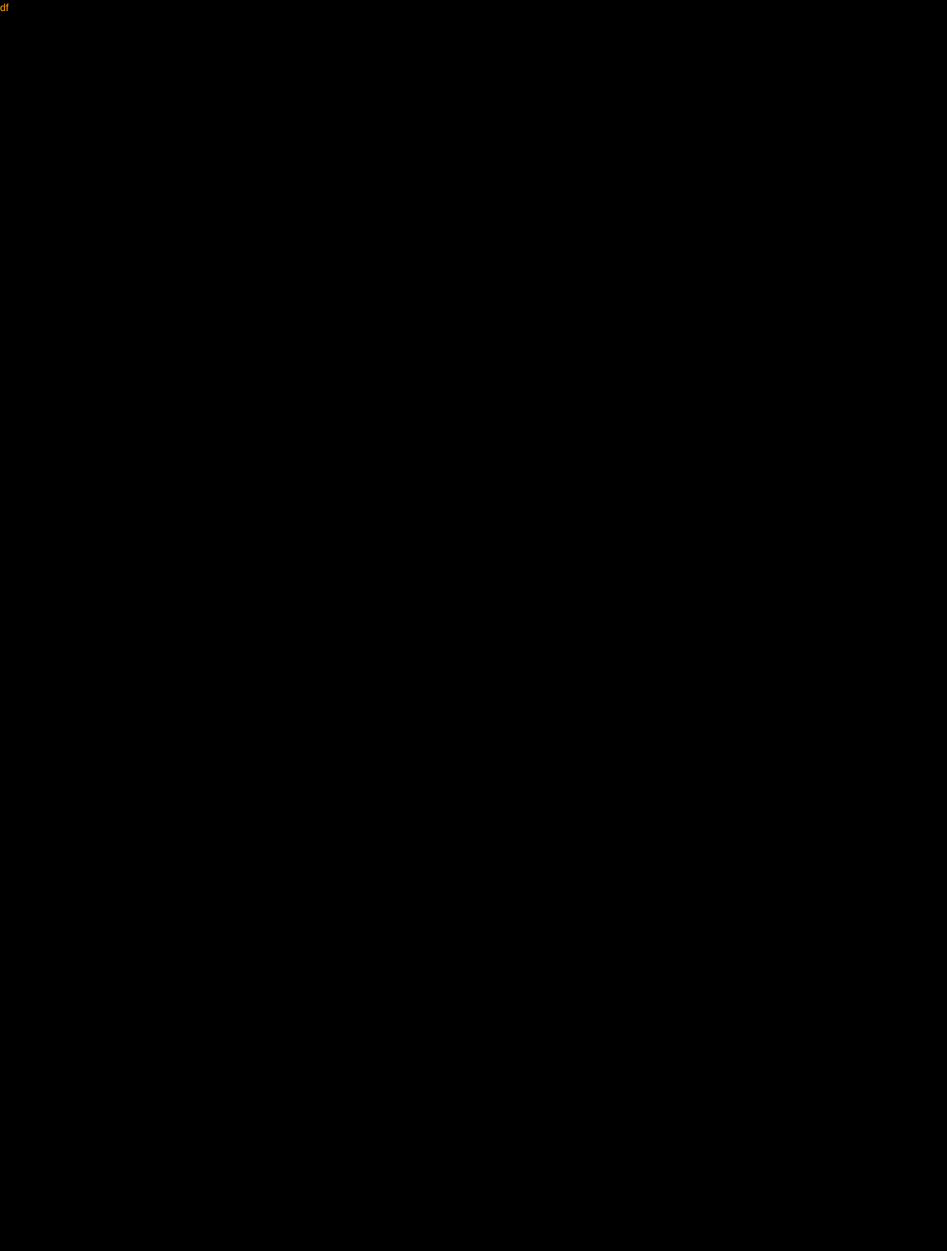
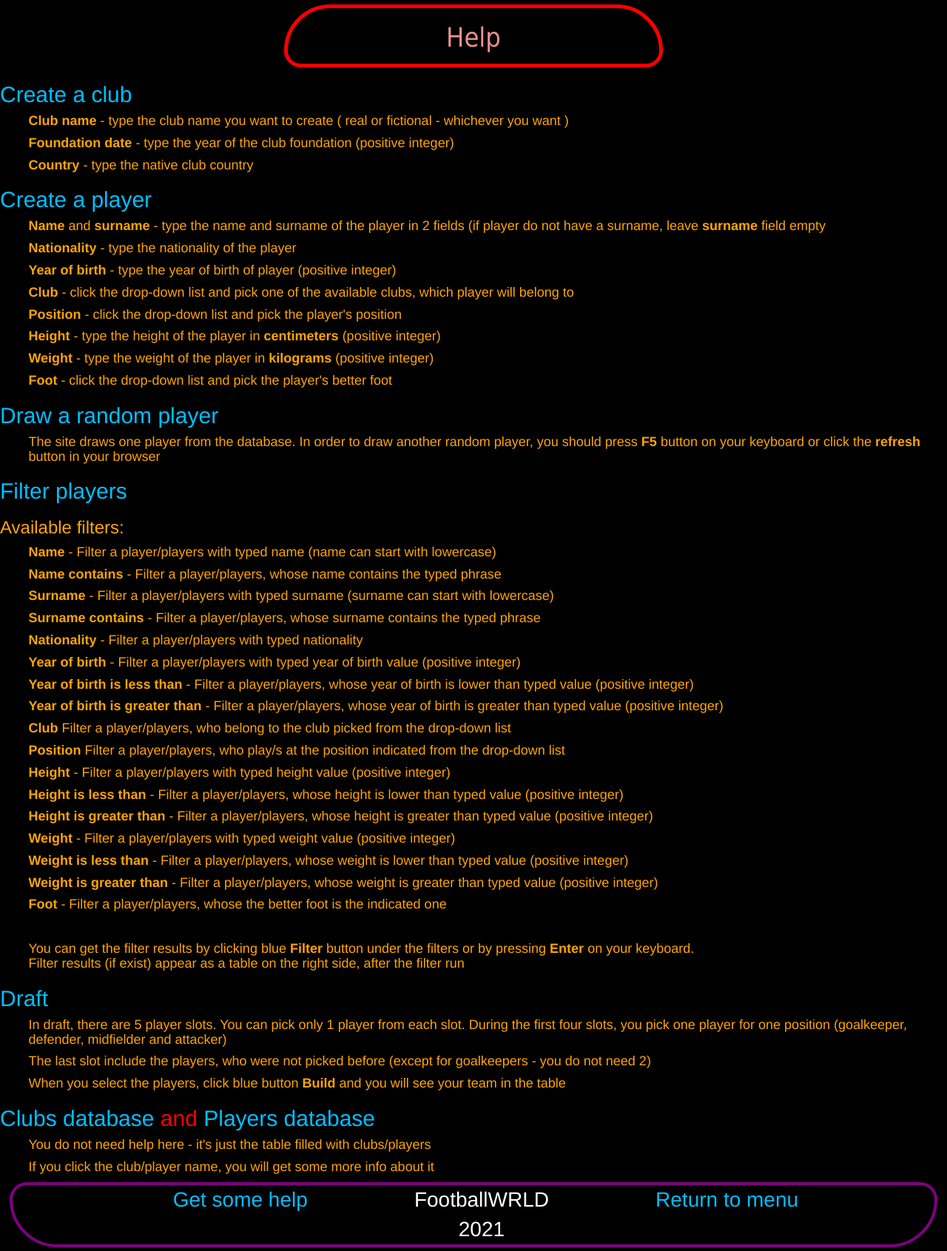
Before and after one commit to mmyszak999/FootballWRLD, a Django app: page /FootballWRLD/help/ in a window 1280 px wide. Before the commit the page is almost empty. Shown: the whole page at 74% size. Before the commit the page ends 16 px from the top, so only its background shows below. Run offline with Django 3.2, Linux system fonts and the light colour scheme; some libraries are stand-ins or nearby versions.

Commit message:
Add: add Help.html file and some helpful display changes

```diff
--- a/FW/filters.py
+++ b/FW/filters.py
@@ -8,8 +8,8 @@ class PlayerFilter(django_filters.FilterSet):
     class Meta:
         model = Player
         fields = {
-            'name': ['exact', 'icontains'],
-            'surname': ['exact', 'icontains'],
+            'name': ['iexact', 'icontains'],
+            'surname': ['iexact', 'icontains'],
             'nationality': ['exact'],
             'year_of_birth': ['exact', 'lt', 'gt'],
             'club': ['exact'],
--- a/FW/static/FW/style.css
+++ b/FW/static/FW/style.css
@@ -207,3 +207,7 @@ tr{
     margin-top: 2%;
     margin-left: 1%;
 }
+
+.HelpH4 h4{
+    margin-left: 3%;
+}
--- a/FW/templates/FW/Club.html
+++ b/FW/templates/FW/Club.html
@@ -37,7 +37,7 @@
             <th><h3>{{forloop.counter}}</h3></th>
             <th><h3><a href="{% url 'FW:player' pl.id %}">{{pl.name}} {{pl.surname}} </a></h3></th>
             <th><h3>{{pl.nationality}}</h3></th>
-            <th><h3>{{pl.position}}</h3></th>
+            <th><h3>{{pl.get_position_display}}</h3></th>
         </tr>
     {% empty %}
         <h2> No players available in the database</h2>
--- a/FW/templates/FW/Draft.html
+++ b/FW/templates/FW/Draft.html
@@ -55,7 +55,7 @@
 <label><h4>Choose an extra player:</h4></label>
 <select name="ran">
     {% for pl in random_last_slot_players %}
-<option value="{{pl.id}}">{{pl.name}} {{pl.surname}}</option>
+<option value="{{pl.id}}">{{pl.name}} {{pl.surname}}  ---> {{pl.position}}</option>
 {% endfor %}
 </select>
 </div>
--- a/FW/templates/FW/Help.html
+++ b/FW/templates/FW/Help.html
@@ -9,7 +9,72 @@
     <title>Help</title>
 </head>
 <body>
-<body>
-df
+<div class="UpperBanner"><h1>Help</h1></div>
+<div class="HelpH4">
+<h2><a href ="{% url 'FW:create_club' %}">Create a club</a></h2>
+    <h4><b>Club name</b> - type the club name you want to create ( real or fictional - whichever you want )</h4>
+    <h4><b>Foundation date</b> - type the year of the club foundation (positive integer)</h4>
+    <h4><b>Country</b> - type the native club country</h4>
+
+<h2><a href ="{% url 'FW:create_player' %}">Create a player</a></h2>
+    <h4><b>Name</b> and <b>surname</b> - type the name and surname of the player in 2 fields (if player do not
+    have a surname, leave <b>surname</b> field empty</h4>
+    <h4><b>Nationality</b> - type the nationality of the player</h4>
+    <h4><b>Year of birth</b> - type the year of birth of player (positive integer)</h4>
+    <h4><b>Club</b> - click the drop-down list and pick one of the available clubs, which player will belong to</h4>
+    <h4><b>Position</b> - click the drop-down list and pick the player's position </h4>
+    <h4><b>Height</b> - type the height of the player in <b>centimeters</b> (positive integer)</h4>
+    <h4><b>Weight</b> - type the weight of the player in <b>kilograms</b> (positive integer)</h4>
+    <h4><b>Foot</b> - click the drop-down list and pick the player's better foot</h4>
+
+<h2><a href ="{% url 'FW:random_player' %}">Draw a random player</a></h2>
+<h4>The site draws one player from the database. In order to draw another random player, you should press <b>F5</b>
+    button on your keyboard or click the <b>refresh</b> button in your browser</h4>
+
+<h2><a href ="{% url 'FW:filter_player' %}">Filter players</a></h2>
+<h3>Available filters:</h3>
+<h4><b>Name</b> - Filter a player/players with typed name (name can start with lowercase)</h4>
+<h4><b>Name contains </b> - Filter a player/players, whose name contains the typed phrase</h4>
+<h4><b>Surname</b> - Filter a player/players with typed surname (surname can start with lowercase)</h4>
+<h4><b>Surname contains </b> - Filter a player/players, whose surname contains the typed phrase</h4>
+<h4><b>Nationality</b> - Filter a player/players with typed nationality</h4>
+<h4><b>Year of birth</b> - Filter a player/players with typed year of birth value (positive integer)</h4>
+<h4><b>Year of birth is less than</b> - Filter a player/players, whose year of birth is lower than typed value
+    (positive integer)</h4>
+<h4><b>Year of birth is greater than</b> - Filter a player/players, whose year of birth is greater than typed value
+    (positive integer)</h4>
+<h4><b>Club</b> Filter a player/players, who belong to the club picked from the drop-down list</h4>
+<h4><b>Position</b> Filter a player/players, who play/s at the position indicated from the drop-down list</h4>
+<h4><b>Height</b> - Filter a player/players with typed height value (positive integer)</h4>
+<h4><b>Height is less than</b> - Filter a player/players, whose height is lower than typed value
+    (positive integer)</h4>
+<h4><b>Height is greater than</b> - Filter a player/players, whose height is greater than typed value
+    (positive integer)</h4>
+<h4><b>Weight</b> - Filter a player/players with typed weight value (positive integer)</h4>
+<h4><b>Weight is less than</b> - Filter a player/players, whose weight is lower than typed value
+    (positive integer)</h4>
+<h4><b>Weight is greater than</b> - Filter a player/players, whose weight is greater than typed value
+    (positive integer)</h4>
+<h4><b>Foot</b> - Filter a player/players, whose the better foot is the indicated one</h4><br>
+<h4>You can get the filter results by clicking blue <b>Filter</b> button under the filters or by pressing <b>Enter</b>
+    on your keyboard.<br> Filter results (if exist) appear as a table on the right side, after the filter run</h4>
+
+<h2><a href ="{% url 'FW:draft' %}">Draft</a></h2>
+    <h4>In draft, there are 5 player slots. You can pick only 1 player from each slot.
+    During the first four slots, you pick one player for one position (goalkeeper, defender, midfielder and attacker)</h4>
+    <h4>The last slot include the players, who were not picked before (except for goalkeepers - you do not need 2)</h4>
+    <h4>When you select the players, click blue button <b>Build</b> and you will see your team in the table</h4>
+
+    <h2><a href ="{% url 'FW:clubs_database' %}">Clubs database</a> and <a href ="{% url 'FW:players_database' %}">Players database</a></h2>
+    <h4>You do not need help here - it's just the table filled with clubs/players</h4>
+    <h4>If you click the club/player name, you will get some more info about it</h4>
+</div>
+<footer id="Footer">
+<ol>
+    <li><a href="{% url 'FW:help' %}">Get some help</a></li>
+    <li>FootballWRLD <br><center>2021</center></li>
+    <li><a href="{% url 'FW:index' %}">Return to menu</a></li>
+</ol>
+</footer>
 </body>
 </html>
--- a/FW/templates/FW/Player.html
+++ b/FW/templates/FW/Player.html
@@ -49,7 +49,7 @@
         </tr>
         <tr>
             <th><h4>Foot</h4></th>
-            <th><h4>{{player.foot}}</h4></th>
+            <th><h4>{{player.get_foot_display}}</h4></th>
         </tr>
     </table>
 <footer id="Footer">
--- a/FW/views.py
+++ b/FW/views.py
@@ -129,23 +129,23 @@ def draft(request):
     list_id = id_list(id_amount)
     all_players = Player.objects.all()
 
-    all_gk = all_players.filter(position="GK").values("id", "name", "surname")
+    all_gk = all_players.filter(position="GK").values("id", "name", "surname", "position")
     random_gk = random_five_players(all_gk)
     delete_ids(list_id, random_gk)
 
-    all_def = all_players.filter(position="DEF").values("id", "name", "surname")
+    all_def = all_players.filter(position="DEF").values("id", "name", "surname", "position")
     random_def = random_five_players(all_def)
     delete_ids(list_id, random_def)
 
-    all_mid = all_players.filter(position="MID").values("id", "name", "surname")
+    all_mid = all_players.filter(position="MID").values("id", "name", "surname", "position")
     random_mid = random_five_players(all_mid)
     delete_ids(list_id, random_mid)
 
-    all_att = all_players.filter(position="ATT").values("id", "name", "surname")
+    all_att = all_players.filter(position="ATT").values("id", "name", "surname", "position")
     random_att = random_five_players(all_att)
     delete_ids(list_id, random_att)
 
-    last_slot_players = all_players.filter(id__in=list_id).values("id", "name", "surname").exclude(position="GK")
+    last_slot_players = all_players.filter(id__in=list_id).values("id", "name", "surname", "position").exclude(position="GK")
     random_last_slot_players = random_five_players(last_slot_players)
     delete_ids(list_id, random_last_slot_players)
 
```
